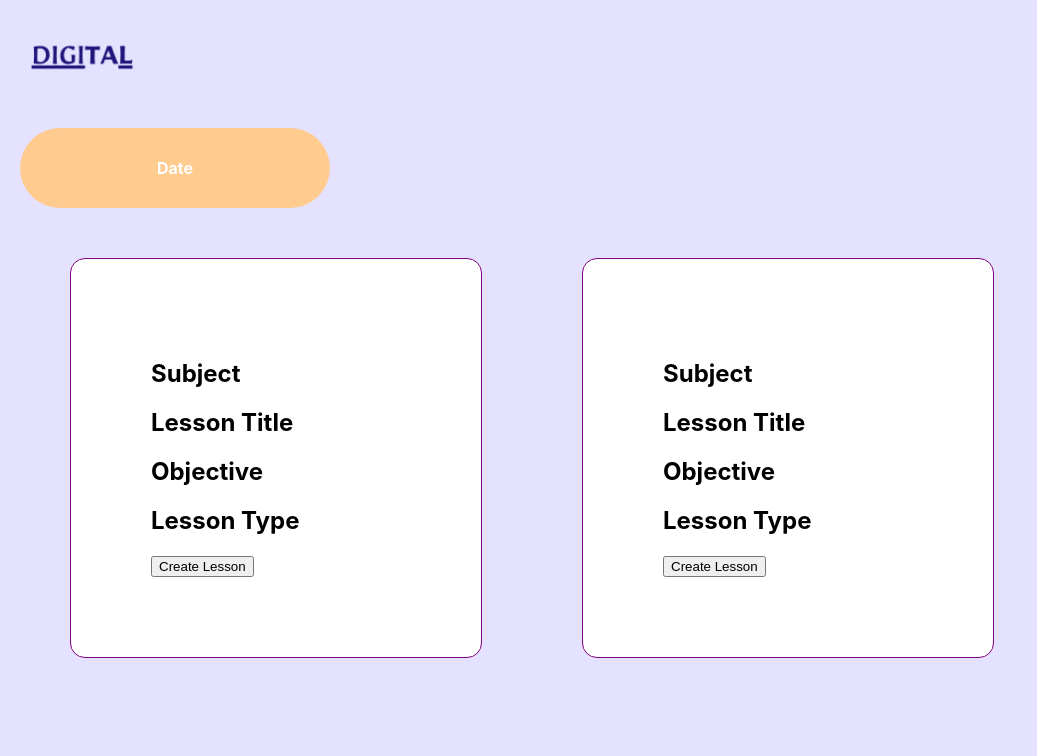
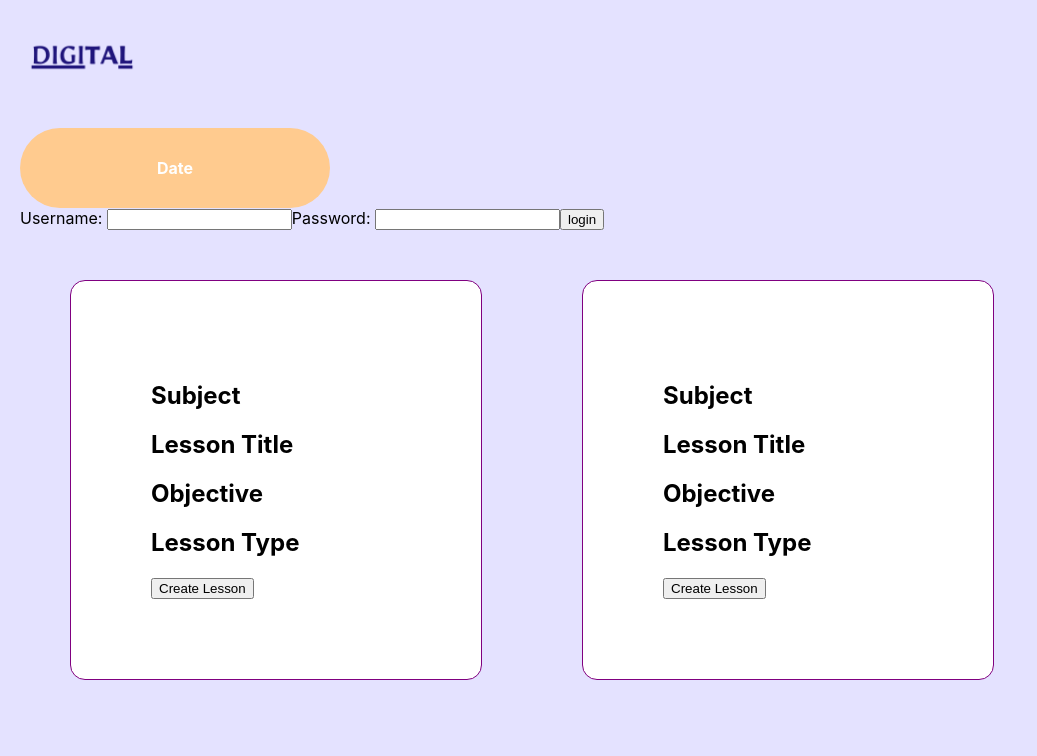
Before and after one commit to jmcc999/DigitalTAFrontEnd, a React (Create React App) app in the folder app/: page / in a window 1280 px wide. Shown: the top 756 px of the page, without its empty margins (0-1037 px from the left). Built offline with nearby package versions, Linux system fonts and the light colour scheme.

Commit message:
added sessions components

```diff
--- a/app/src/App.js
+++ b/app/src/App.js
@@ -2,8 +2,31 @@ import React, {Component} from "react";
 import logo from './purplelogo.png';
 import './App.css';
 import Subject from './Subject'
+import Session from './components/session'
+let baseURL = 'process.env.REACT_APP_BACKEND_URL'
+// baseURL = 'http://localhost:3000'
 
 class App extends Component {
+
+  loginUser = (e) => {
+    e.preventDefault()
+    fetch(baseURL + '/users/login', {
+      method: 'POST',
+      body: JSON.stringify({
+        username: e.target.username.value,
+        password: e.target.password.value
+      }),
+      headers: {
+        'Content-Type': 'application/json'
+      },
+      credentials: "include"
+    }).then(res => res.json())
+    .then(resJson => {
+      console.log(resJson)
+      this.getActivities()
+    })
+  }
+
   render() {
     return (
      <div id="idxContent">
@@ -13,6 +36,7 @@ class App extends Component {
         <div className="dateContainer">
           <div id= "date" className="date">Date</div>
         </div>
+           <Session loginUser={this.loginUser} register={this.register}/>
           <Subject name ={''}/>
           <Subject name ={''}/>
           <Subject name ={''}/>
--- /dev/null
+++ b/app/src/components/session.js
@@ -0,0 +1,13 @@
+export default function Session(props) {
+    return (
+      <nav>
+        <form onSubmit={props.loginUser}>
+          <label htmlFor="name">Username: </label>
+          <input type="text" id="name" name="username"/>
+          <label htmlFor="name">Password: </label>
+          <input type="password" id="password" name="password"/>
+          <input type="submit" value="login" />
+        </form>
+      </nav>
+    )
+  }
```
Also changed, not shown: app/src/Subject/index.js (line endings or trailing spaces), 1 other file (tests, documents, lock files or other folders).
